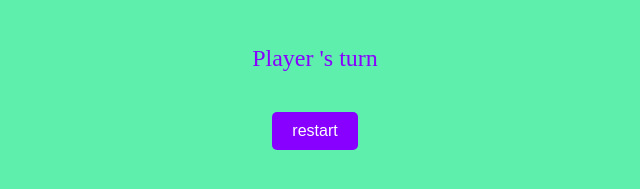
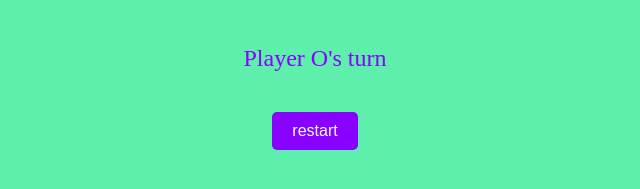
Before and after one commit to manit101/TicTacToe, a plain HTML site: page gameBody.html in a window 1280 px wide. Both pictures are taken after a click on the element 536 px from the left and 135 px from the top of the page. Shown: the part 415-604 px from the top of the page, 325-965 px from the left. Drawn offline with Linux system fonts and the light colour scheme.

Commit message:
add winning combinatios

```diff
--- a/gameFunc.js
+++ b/gameFunc.js
@@ -1,29 +1,68 @@
-let currentPlayer = 'X';
-let gameBoard = ['', '', '', '', '', '', '', '', ''];
-let gameOver = false;
+document.addEventListener("DOMContentLoaded", () => {
+    const cells = document.querySelectorAll(".cell");
+    const statusText = document.getElementById("status");
+    const resetButton = document.getElementById("reset");
 
-const cells = document.querySelectorAll('.cell');
+    let currentPlayer = "X";
+    let gameBoard = ["", "", "", "", "", "", "", "", ""];
+    let gameOver = false;
 
-cells.forEach((cell, index) => {
-    cell.addEventListener('click', () => {
-        if (gameOver || gameBoard[index] !== '') return;
+    const handleCellClick = (event) => {
+      const cell = event.target;
+      const index = Array.from(cells).indexOf(cell);
 
-        cell.textContent = currentPlayer;
-        gameBoard[index] = currentPlayer;
+      if (gameOver || gameBoard[index] !== "") {
+        return;
+      }
 
-        currentPlayer = currentPlayer === 'X' ? 'O' : 'X';
+      cell.textContent = currentPlayer;
+      gameBoard[index] = currentPlayer;
+
+      checkWinner();
+
+      if (!gameOver) {
+        currentPlayer = currentPlayer === "X" ? "O" : "X";
+        statusText.textContent = `Player ${currentPlayer}'s turn`;
+      }
+    };
+
+    const checkWinner = () => {
+      const winningCombinations = [
+        [0, 1, 2], [3, 4, 5], [6, 7, 8],
+        [0, 3, 6], [1, 4, 7], [2, 5, 8],
+        [0, 4, 8], [2, 4, 6]
+      ];
+
+      for (const combination of winningCombinations) {
+        const [a, b, c] = combination;
+        if (
+          gameBoard[a] &&
+          gameBoard[a] === gameBoard[b] &&
+          gameBoard[a] === gameBoard[c]
+        ) {
+          statusText.textContent = `Player ${gameBoard[a]} wins!`;
+          gameOver = true;
+          return;
+        }
+      }
+
+      if (!gameBoard.includes("")) {
+        statusText.textContent = "It's a draw!";
+        gameOver = true;
+      }
+    };
+
+    const resetGame = () => {
+      gameBoard = ["", "", "", "", "", "", "", "", ""];
+      currentPlayer = "X";
+      gameOver = false;
+      statusText.textContent = "Player X's turn";
+      cells.forEach((cell) => (cell.textContent = ""));
+    };
+
+    cells.forEach((cell) => {
+      cell.addEventListener("click", handleCellClick);
     });
-});
 
-const restartButton = document.querySelector('button');
-restartButton.addEventListener('click', restartGame);
-
-function restartGame() {
-    gameBoard = ['', '', '', '', '', '', '', '', ''];
-    currentPlayer = 'X';
-    gameOver = false;
-
-    cells.forEach(cell => {
-        cell.textContent = '';
-    });
-}
+    resetButton.addEventListener("click", resetGame);
+  });
```
Also changed, not shown: gameBody.html (+2 -1 lines).
